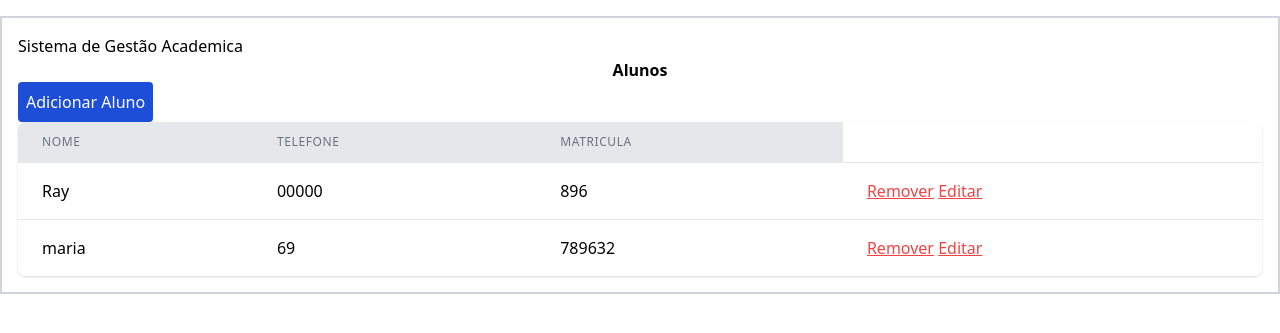
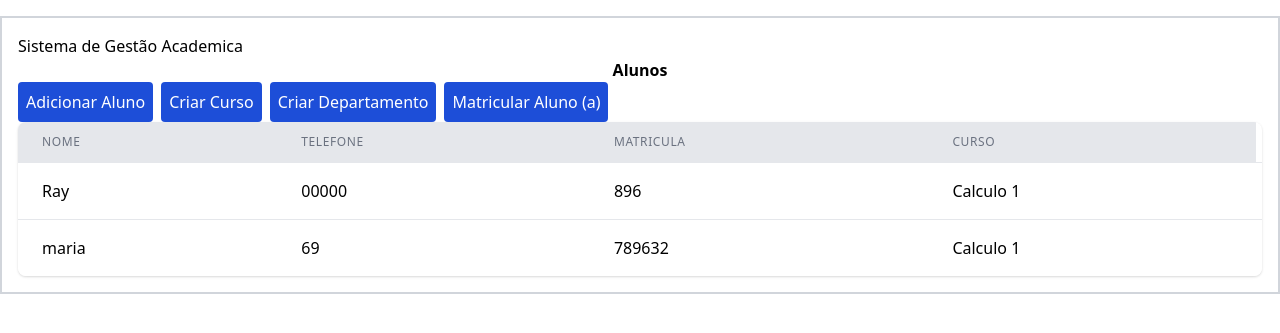
Before and after one commit to Dom-Furia/Projeto_final_CyberEdux, a Django app: page / in a window 1280 px wide. Shown: the top 333 px of the page. Run offline with Django 5.2, Linux system fonts and the light colour scheme; data comes from the database, SQL or seed files in the repository; both versions use the stored data as it was after the commit.

Commit message:
Add files via upload

```diff
--- a/Projeto_final/Projeto_CyberEedux/urls.py
+++ b/Projeto_final/Projeto_CyberEedux/urls.py
@@ -9,4 +9,5 @@ urlpatterns = [
     path('remover/<int:id>/', views.delete_aluno, name='delete_aluno'),
     path('alterar/<int:id>/', views.editar_aluno, name='editar_aluno'),
     path('adicionar/', views.adicionar_aluno, name='adicionar_aluno'),
+    path('matricular_aluno/', views.matricular_aluno, name='matricular_aluno')
 ]
--- a/Projeto_final/sistema_academico/templates/home.html
+++ b/Projeto_final/sistema_academico/templates/home.html
@@ -2,8 +2,11 @@
 {% block content %}
 
 <h1 class="mx-auto text-black text-center font-bold">Alunos</h1>
-<div class="flex items-center">
+<div class="flex items-center space-x-2">
   <a href="{% url 'adicionar_aluno' %}" class="btn bg-blue-700 hover:bg-blue-500 text-white rounded p-2 ">Adicionar Aluno</a>
+  <a href="#" class="btn bg-blue-700 hover:bg-blue-500 text-white rounded p-2 ">Criar Curso</a>
+  <a href="#" class="btn bg-blue-700 hover:bg-blue-500 text-white rounded p-2 ">Criar Departamento</a>
+  <a href="{% url 'matricular_aluno' %}" class="btn bg-blue-700 hover:bg-blue-500 text-white rounded p-2 ">Matricular Aluno (a)</a>
 </div>
 
 <table class="min-w-full divide-y divide-gray-200 bg-white shadow overflow-hidden sm:rounded-lg">
@@ -12,17 +15,25 @@
         <th class="px-6 py-3 text-left text-xs font-medium text-gray-500 uppercase tracking-wider">Nome</th>
         <th class="px-6 py-3 text-left text-xs font-medium text-gray-500 uppercase tracking-wider">Telefone</th>
         <th class="px-6 py-3 text-left text-xs font-medium text-gray-500 uppercase tracking-wider">Matricula</th>
+        <th class="px-6 py-3 text-left text-xs font-medium text-gray-500 uppercase tracking-wider">Curso</th>
     </tr>
     </thead>
     <tbody class="bg-white divide-y divide-gray-200">
-      {% for aluno in alunos %}
+      {% for aluno in alunos_cursos %}
         <tr>
           <td class="px-6 py-4 whitespace-nowrap">{{ aluno.nome }}</td>
           <td class="px-6 py-4 whitespace-nowrap">{{ aluno.telefone }}</td>
           <td class="px-6 py-4 whitespace-nowrap">{{aluno.matricula}}</td>
           <td class="px-6 py-4 whitespace-nowrap">
-            <a href="{% url 'delete_aluno' aluno.id %}" class="text-red-500 underline">Remover</a>
-            <a href="{% url 'editar_aluno' aluno.id %}" class="text-red-500 underline">Editar</a>
+            {% for matricula in aluno.matriculas.all %}
+              {{ matricula.curso.nome }}
+            {% endfor %}
+          </td>
+
+          <td>
+
+            <!-- <a href="{% url 'delete_aluno' aluno.id %}" class="text-red-500 underline">Remover</a>
+            <a href="{% url 'editar_aluno' aluno.id %}" class="text-red-500 underline">Editar</a> -->
           </td>
 
         </tr>
--- a/Projeto_final/sistema_academico/views.py
+++ b/Projeto_final/sistema_academico/views.py
@@ -1,11 +1,12 @@
 from django.shortcuts import render
 from django.shortcuts import redirect
 from django.http import HttpResponse
-from .models import Aluno
+from .models import Aluno, Curso, Departamento, Professor, Matricula
 
 def home(request):
-    alunos = Aluno.objects.all()
-    return render(request, 'home.html', {'alunos': alunos})
+    alunos_cursos = Aluno.objects.prefetch_related('matriculas__curso').all()
+    return render(request, 'home.html', {'alunos_cursos': alunos_cursos})
+
 
 
 def delete_aluno(request, id):
@@ -24,8 +25,6 @@ def editar_aluno(request, id):
         alunos.save()
         return redirect('home')
     return render(request, 'editar_aluno.html', {'alunos': alunos})
-from django.shortcuts import render, redirect
-from .models import Aluno
 
 def adicionar_aluno(request):
     if request.method == "POST":
@@ -39,3 +38,29 @@ def adicionar_aluno(request):
         Aluno.objects.create(nome=nome, matricula=matricula, telefone=telefone,cpf=cpf,endereco=endereco,data_nascimento=data_nascimento,email=email)
         return redirect('home')
     return render(request, 'adicionar_aluno.html')
+def listar_cursos_e_departamentos(request):
+    todos_os_cursos = Curso.objects.all()
+    todos_os_departamentos = Departamento.objects.all()
+    return render(request, 'lista_cursos_departamentos.html', {'cursos': todos_os_cursos, 'departamentos': todos_os_departamentos})
+
+def matricular_aluno(request):
+    if request.method == 'POST':
+        aluno_id = request.POST['aluno']
+        curso_id = request.POST['curso']
+
+        aluno = Aluno.objects.get(id=aluno_id)
+        curso = Curso.objects.get(id=curso_id)
+
+        # Verificar se o aluno já está matriculado no curso
+        if Matricula.objects.filter(aluno=aluno, curso=curso).exists():
+            return render(request, 'erro_matriculado', {'mensagem': 'Aluno já está matriculado neste curso'})
+
+        # Se não estiver matriculado, criar uma nova matrícula
+        Matricula.objects.create(aluno=aluno, curso=curso)
+
+        return redirect('home.html', aluno_id=aluno_id)
+    else:
+        alunos = Aluno.objects.all()
+        cursos = Curso.objects.all()
+
+        return render(request, 'matricular_aluno.html', {'alunos': alunos, 'cursos': cursos})
```
Also changed, not shown: Projeto_final/sistema_academico/templates/editar_aluno.html (+15 -6 lines), Projeto_final/sistema_academico/templates/matricular_aluno.html (added, +38 -0 lines), Projeto_final/db.sqlite3, Projeto_final/sistema_academico/templates/lista_cursos_departamentos.html (added).
